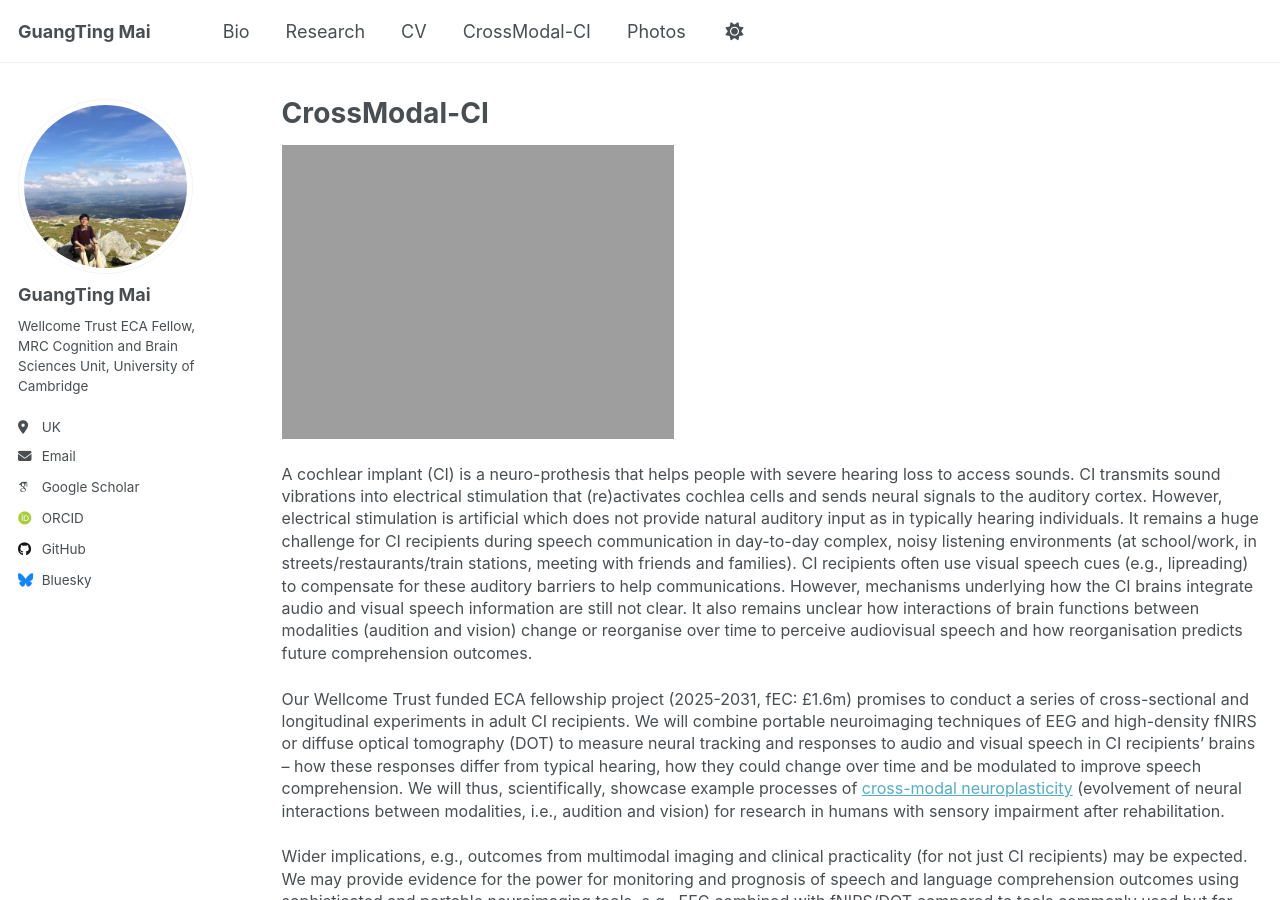
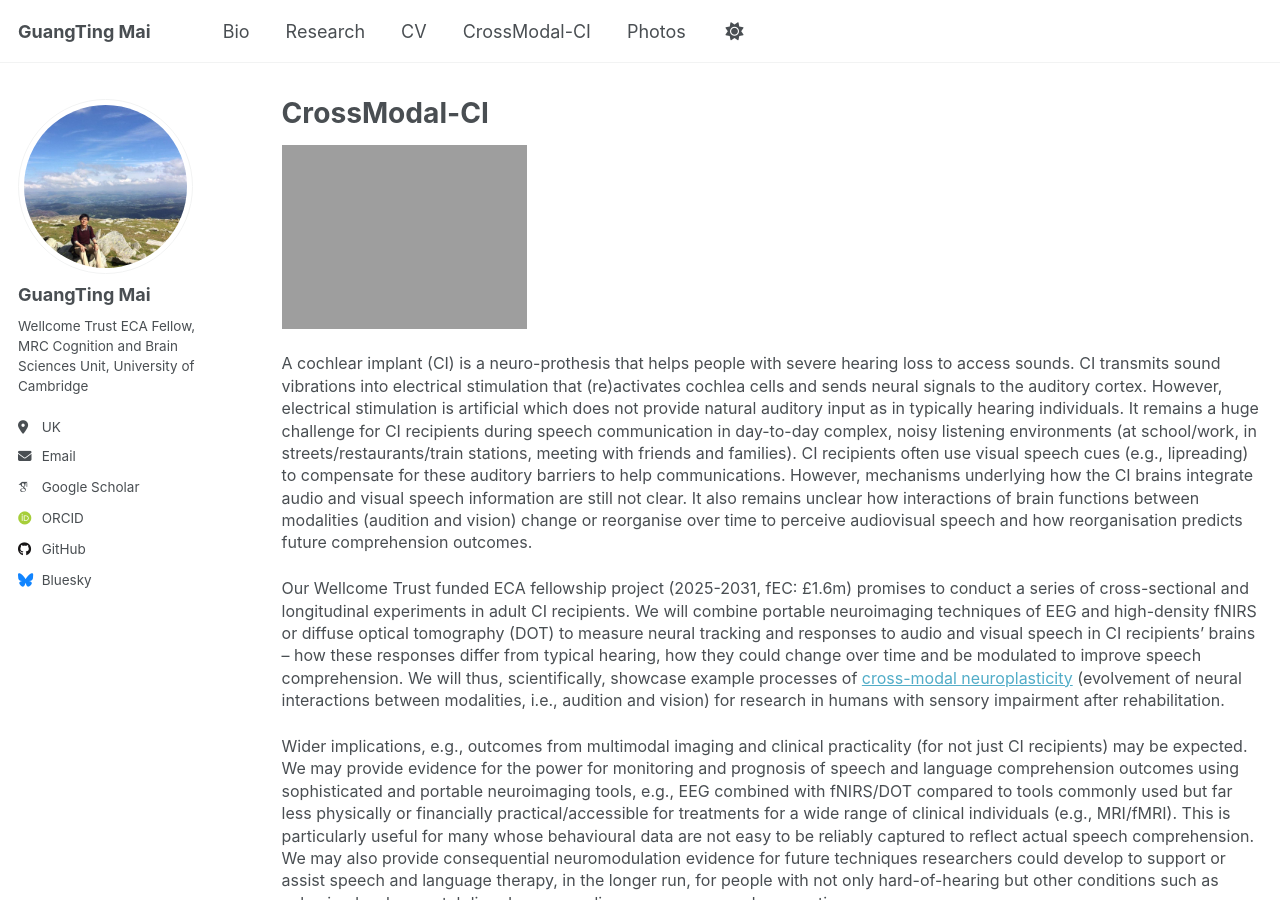
Before and after one commit to guangtingmai/guangtingmai.github.io, a Jekyll site: the page built from _pages/CrossModal-CI.html, in a window 1280 px wide and 900 px high. Built offline with Jekyll 4.4.1, drawn with Linux system fonts in a browser that asks for light colours; some web fonts are replaced.

Commit message:
Update CrossModal-CI.html

```diff
--- a/_pages/CrossModal-CI.html
+++ b/_pages/CrossModal-CI.html
@@ -5,7 +5,7 @@
 author_profile: true
 ---
 <p align="left">
-  <img src="https://guangtingmai.github.io/images/Blausen_0244_CochlearImplant_01.png" width="40%">
+  <img src="https://guangtingmai.github.io/images/Blausen_0244_CochlearImplant_01.png" width="25%">
   <br>
 </p>
 <p><span style="font-size: 12pt;line-height: 1.4;display: block;margin-bottom: 0.12vh">A cochlear implant (CI) is a neuro-prothesis that helps people with severe hearing loss to access sounds. CI transmits sound vibrations into electrical stimulation that (re)activates cochlea cells and sends neural signals to the auditory cortex. However, electrical stimulation is artificial which does not provide natural auditory input as in typically hearing individuals. It remains a huge challenge for CI recipients during speech communication in day-to-day complex, noisy listening environments (at school/work, in streets/restaurants/train stations, meeting with friends and families). CI recipients often use visual speech cues (e.g., lipreading) to compensate for these auditory barriers to help communications. However, mechanisms underlying how the CI brains integrate audio and visual speech information are still not clear. It also remains unclear how interactions of brain functions between modalities (audition and vision) change or reorganise over time to perceive audiovisual speech and how reorganisation predicts future comprehension outcomes.</span></p>
```
